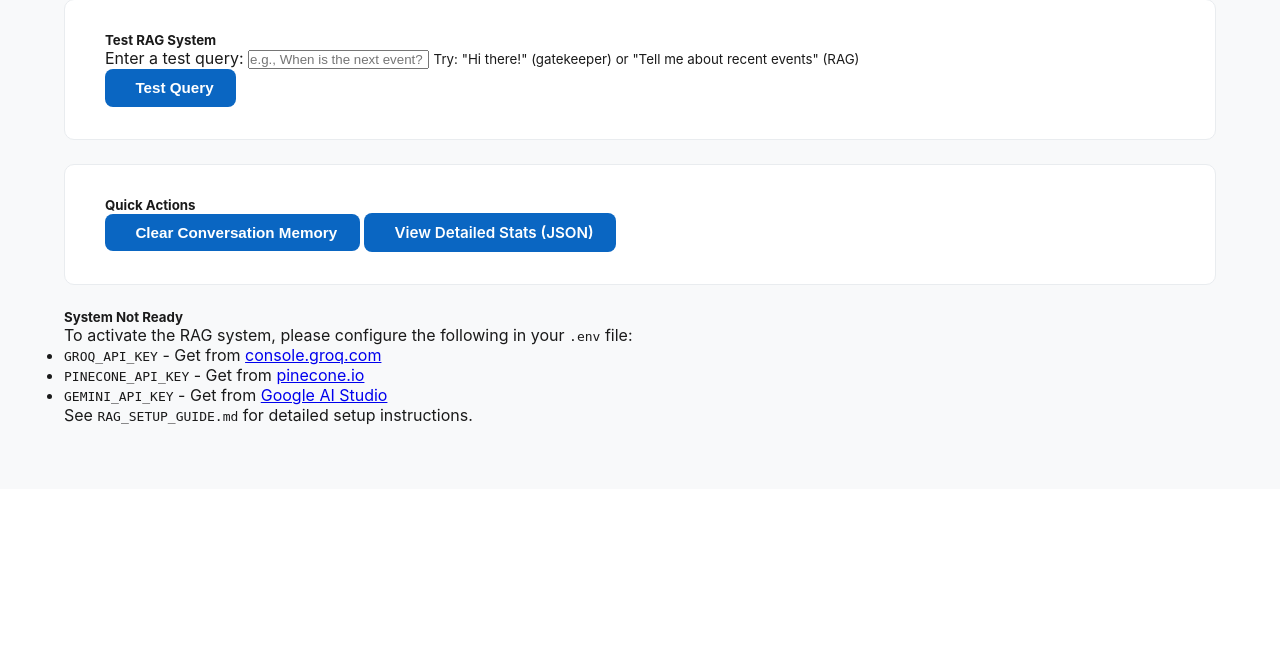
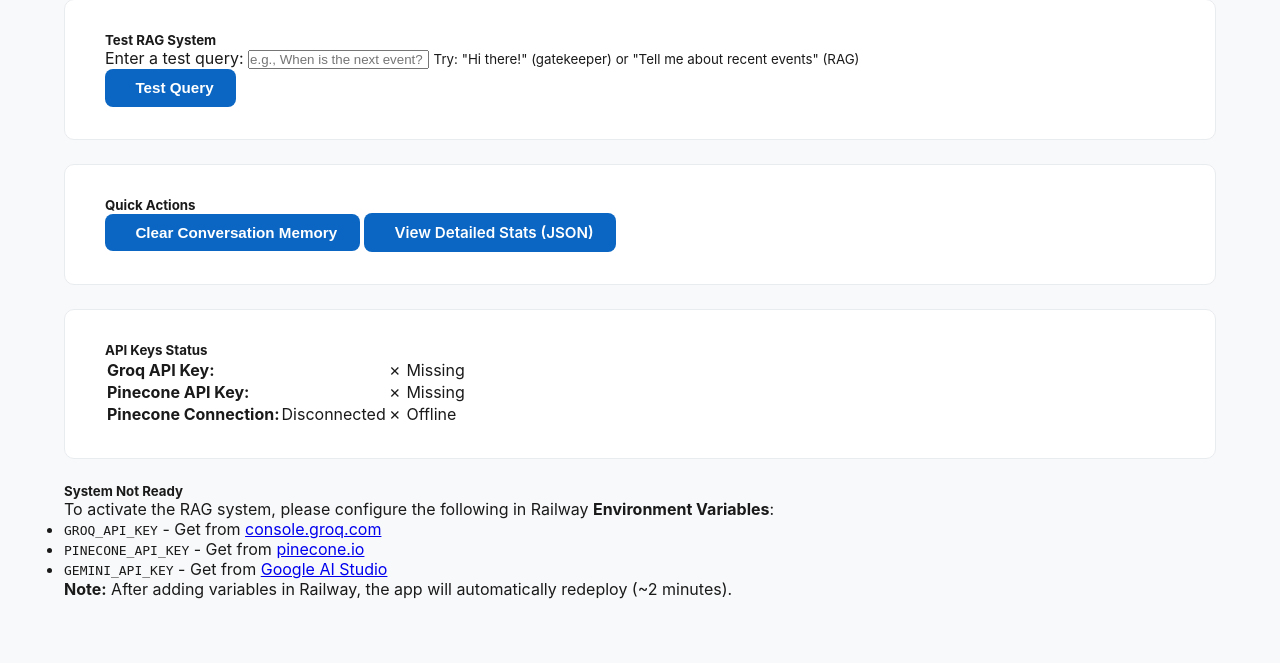
Before and after one commit to Jayesh-P006/1st-Deployement, a Flask app: template app/templates/rag/status.html in a window 1280 px wide. Shown: the part 1120-1783 px from the top of the page. Before the commit the page ends 1545 px from the top, so only its background shows below. Run offline with Flask 3, Linux system fonts and the light colour scheme; the template is opened without the code that fills it, so the values that code supplies are empty.

Commit message:
Fix RAG status page: Better API key validation and debug info

```diff
--- a/app/templates/rag/status.html
+++ b/app/templates/rag/status.html
@@ -219,11 +219,63 @@
         </div>
     </div>
 
+    <!-- API Keys Debug Info -->
+    <div class="card mb-4">
+        <div class="card-header bg-dark text-white">
+            <h5 class="mb-0"><i class="bi bi-key"></i> API Keys Status</h5>
+        </div>
+        <div class="card-body">
+            <table class="table table-sm">
+                <tbody>
+                    <tr>
+                        <td><strong>Groq API Key:</strong></td>
+                        <td><code>{{ system_config.groq_key_preview }}</code></td>
+                        <td>
+                            {% if system_config.groq_configured %}
+                                <span class="badge bg-success">✓ Configured</span>
+                            {% else %}
+                                <span class="badge bg-danger">✗ Missing</span>
+                            {% endif %}
+                        </td>
+                    </tr>
+                    <tr>
+                        <td><strong>Pinecone API Key:</strong></td>
+                        <td><code>{{ system_config.pinecone_key_preview }}</code></td>
+                        <td>
+                            {% if system_config.pinecone_configured %}
+                                <span class="badge bg-success">✓ Configured</span>
+                            {% else %}
+                                <span class="badge bg-danger">✗ Missing</span>
+                            {% endif %}
+                        </td>
+                    </tr>
+                    <tr>
+                        <td><strong>Pinecone Connection:</strong></td>
+                        <td>
+                            {% if pinecone_stats.connected %}
+                                <span class="text-success">Connected to {{ pinecone_stats.index_name }}</span>
+                            {% else %}
+                                <span class="text-danger">{{ pinecone_stats.error if pinecone_stats.error else 'Disconnected' }}</span>
+                            {% endif %}
+                        </td>
+                        <td>
+                            {% if pinecone_stats.connected %}
+                                <span class="badge bg-success">✓ Online</span>
+                            {% else %}
+                                <span class="badge bg-danger">✗ Offline</span>
+                            {% endif %}
+                        </td>
+                    </tr>
+                </tbody>
+            </table>
+        </div>
+    </div>
+
     <!-- Setup Instructions -->
     {% if not system_operational %}
     <div class="alert alert-warning">
         <h5><i class="bi bi-exclamation-triangle"></i> System Not Ready</h5>
-        <p>To activate the RAG system, please configure the following in your <code>.env</code> file:</p>
+        <p>To activate the RAG system, please configure the following in Railway <strong>Environment Variables</strong>:</p>
         <ul>
             {% if not system_config.groq_configured %}
             <li><code>GROQ_API_KEY</code> - Get from <a href="https://console.groq.com/" target="_blank">console.groq.com</a></li>
@@ -234,8 +286,11 @@
             {% if not system_config.gemini_configured %}
             <li><code>GEMINI_API_KEY</code> - Get from <a href="https://aistudio.google.com/app/apikey" target="_blank">Google AI Studio</a></li>
             {% endif %}
+            {% if system_config.groq_configured and system_config.pinecone_configured and not pinecone_stats.connected %}
+            <li>Create Pinecone index: <code>social-media-posts</code> with dimension <code>768</code> in <code>us-east-1</code></li>
+            {% endif %}
         </ul>
-        <p class="mb-0">See <code>RAG_SETUP_GUIDE.md</code> for detailed setup instructions.</p>
+        <p class="mb-0"><strong>Note:</strong> After adding variables in Railway, the app will automatically redeploy (~2 minutes).</p>
     </div>
     {% endif %}
 </div>
```
Also changed, not shown: app/rag_routes.py (+5 -3 lines).
